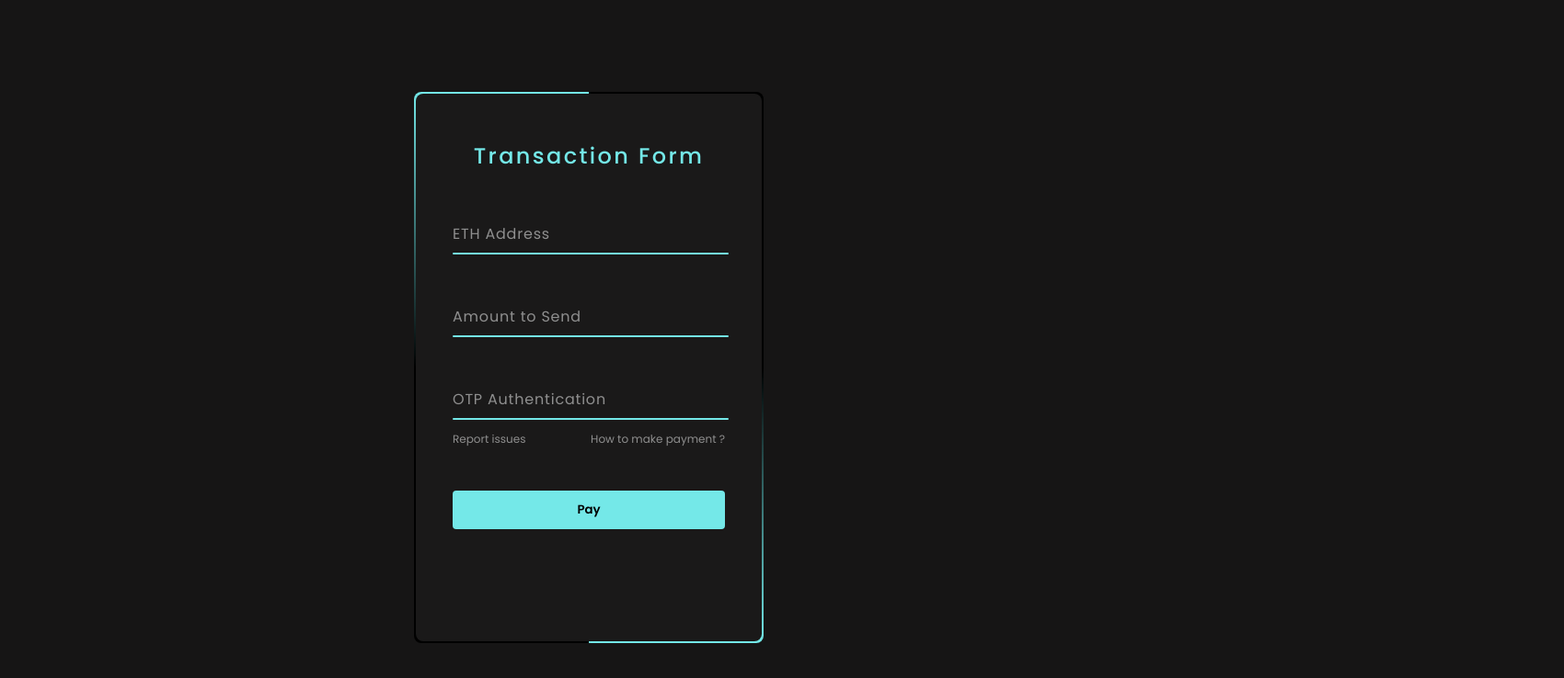
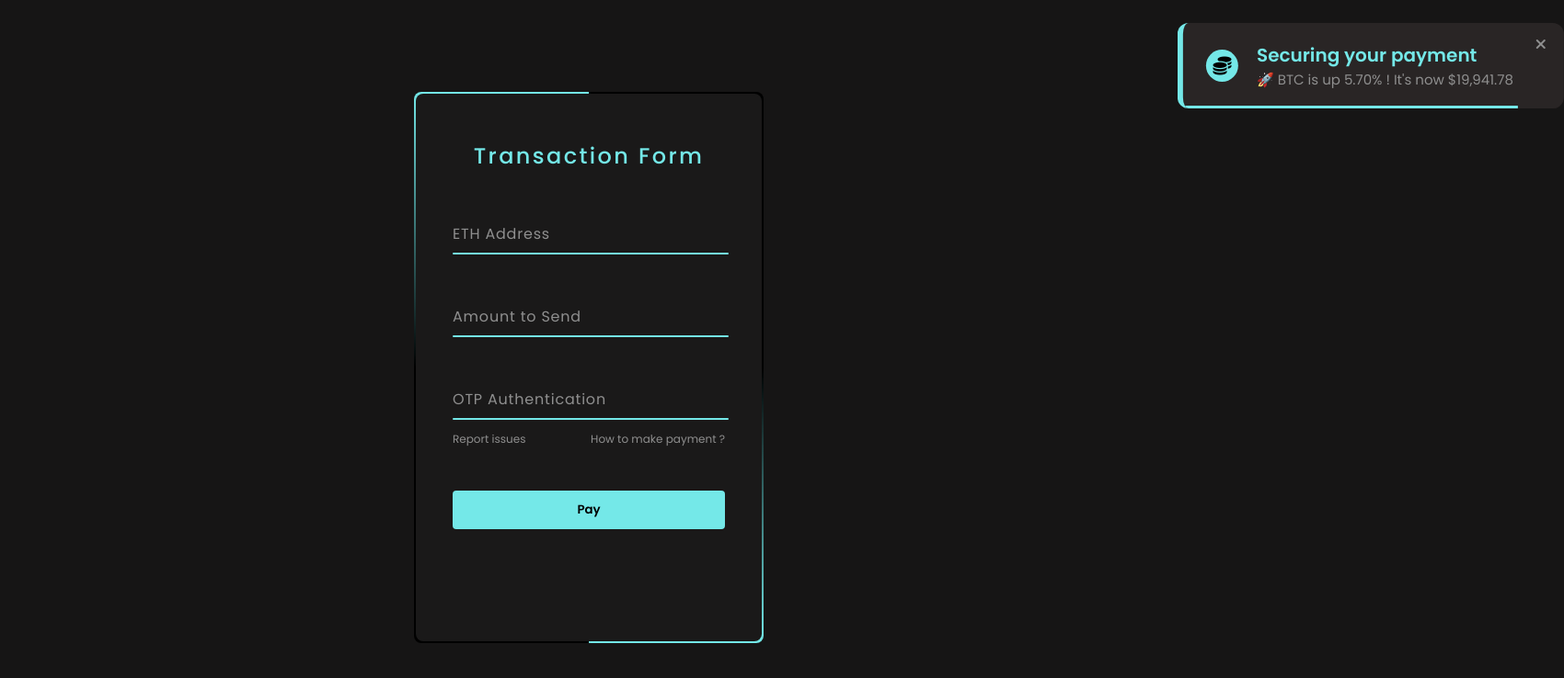
Before and after one commit to lihuicham/switcheo-code-challenge-2023, a plain HTML site: page src/problem2/index.html in a window 1280 px wide. Shown: the whole page at 92% size, 1700 px wide, since content can reach past the window. Drawn offline with Linux system fonts and the light colour scheme.

Commit message:
feat/toast notification completed

```diff
--- a/src/problem2/index.html
+++ b/src/problem2/index.html
@@ -5,9 +5,26 @@
     <meta http-equiv="X-UA-Compatible" content="IE=edge">
     <meta name="viewport" content="width=device-width, initial-scale=1.0">
     <title>Fancy Form</title>
+    <link rel="stylesheet" href="https://cdnjs.cloudflare.com/ajax/libs/font-awesome/6.0.0/css/all.min.css">
     <link rel="stylesheet" href="./style.css">
 </head>
 <body>
+
+    <!-- ======== TOAST NOTIFICATION ======== -->
+    <div class="toast">
+        <div class="toast-content">
+            <i class="fas fa-solid fa-coins coin"></i>
+            <div class="toast-message">
+                <span class="text text1">Securing your payment</span>
+                <span class="text text2"> 🚀 BTC is up 5.70% ! It's now $19,941.78</span>
+            </div>
+        <i class="fa-solid fa-xmark close"></i>
+
+        <div class="progress"></div>
+        </div>
+    </div>
+
+    <!-- ======== TRANSACTION FORM ======== -->
     <div class="box">
         <div class="form">
             <h2>Transaction Form</h2>
@@ -30,7 +47,7 @@
                 <a href="#">Report issues</a>
                 <a href="#">How to make payment ?</a>
             </div>
-            <input type="submit" value="Pay" name="pay-button">
+                <input type="submit" value="Pay" name="pay-button">
         </div>
     </div>
     <script src="./script.js"></script>
--- a/src/problem2/script.js
+++ b/src/problem2/script.js
@@ -1,5 +1,9 @@
 const button = document.querySelector('input[name="pay-button"]');
+const toast = document.querySelector('.toast');
+const closeIcon = document.querySelector('.close');
+const progress = document.querySelector('.progress');
 
+// Button ripple effect code - but not working
 button.addEventListener('click', function(e) {
     let x = e.clientX - e.target.offsetLeft;
     let y = e.clientY - e.target.offsetTop;
@@ -12,4 +16,26 @@ button.addEventListener('click', function(e) {
     setTimeout(() => {
         ripples.remove()
     }, 1000);
+});
+
+
+button.addEventListener('click', () => {
+    toast.classList.add('active');
+    progress.classList.add('active');
+
+    setTimeout(() => {
+        toast.classList.remove('active');
+    }, 4000) //1s = 1000 ms (animation time for progress is 4s)
+
+    setTimeout(() => {
+        progress.classList.remove('active');
+    }, 4300)
+});
+
+closeIcon.addEventListener('click', () => {
+    toast.classList.remove('active');
+
+    setTimeout(() => {
+        toast.classList.remove('active');
+    }, 300)
 })
--- a/src/problem2/style.css
+++ b/src/problem2/style.css
@@ -1,11 +1,13 @@
 @import url('https://fonts.googleapis.com/css2?family=Poppins:ital,wght@0,100;0,200;0,300;0,400;0,500;0,600;0,700;0,800;0,900;1,100;1,200;1,300;1,400;1,500;1,600;1,700;1,800;1,900&display=swap');
 
+/* ======== BASE ======== */
 :root {
     --dark-background: rgba(22, 21, 21, 1);
     --first-text-color: rgba(116, 232, 232, 1);
     --second-text-color: rgba(143, 143, 143, 1);
     --box-color: rgba(0, 0, 0, 1);
     --form-color: rgb(26, 25, 25);
+    --toast-color: rgb(41, 37, 37);
 }
 
 * {
@@ -21,7 +23,10 @@ body {
     align-items: center;
     min-height: 100vh;
     background-color: var(--dark-background);
+    overflow: hidden;
 }
+
+/* ======== TRANSACTION FORM CSS ======== */
 
 .box {
     position: relative;
@@ -168,14 +173,18 @@ input[type="submit"] {
     cursor: pointer;
 }
 
-input[type="submit"]:active {
+/* input[type="submit"]:active {
+    opacity: 0.8;
+} */
+
+input[type="submit"]:hover {
     opacity: 0.8;
 }
 
 
 input[type="submit"] span {
     position: absolute;
-    background: red;
+    background: white;
     transform: translate(-50%, -50%);
     pointer-events: none;
     border-radius: 50%;
@@ -200,3 +209,102 @@ input[type="submit"] span {
         opacity: 0;
     }
 }
+
+/* ======== TOAST NOTIFICATION CSS ======== */
+
+.toast {
+    position: absolute;
+    top: 25px;
+    right: 30px;
+    border-radius: 12px;
+    background: var(--toast-color);
+    padding: 20px 35px 20px 25px;
+    border-left: 6px solid var(--first-text-color);
+    overflow: hidden;
+    transform: translateX(calc(100% + 30px)); /* add 30px cos of right: 30px*/
+    transition: all 0.5s cubic-bezier(0.68, -0.55, 0.265, 1.35);
+}
+
+.toast.active {
+    transform: translateX(0%);
+}
+
+.toast .toast-content {
+    display: flex;
+    align-items: center;
+}
+
+.toast-content .coin {
+    display: flex;
+    align-items: center;
+    justify-content: center;
+    height: 35px;
+    width: 35px;
+    background-color: var(--first-text-color);
+    color: var(--box-color);
+    font-size: 20px;
+    border-radius: 50%;
+}
+
+.toast-content .toast-message {
+    display: flex;
+    flex-direction: column;
+    margin: 0 20px
+}
+
+.toast-message .text {
+    font-size: 20px;
+}
+
+.toast-message .text.text1 {
+    color: var(--first-text-color);
+    font-weight: 600;
+}
+
+.toast-message .text.text2 {
+    color: var(--second-text-color);
+    font-size: 15px;
+    font-weight: 400;
+}
+
+.toast .close {
+    position: absolute;
+    top: 10px;
+    right: 15px;
+    padding: 5px;
+    cursor: pointer;
+    color: var(--second-text-color);
+}
+
+.toast .close:hover {
+    color: var(--first-text-color);
+}
+
+.toast .progress {
+    position: absolute;
+    bottom: 0;
+    left: 0;
+    height: 3px;
+    width: 100%;
+    background: var(--toast-color);
+}
+
+.toast .progress:before {
+    content: '';
+    position: absolute;
+    bottom: 0;
+    right: 50px;
+    height: 100%;
+    width: 100%;
+    background-color: var(--first-text-color);
+}
+
+.progress.active:before{
+    animation: progress 4s linear forwards;
+}
+
+@keyframes progress {
+    100% {
+        right: 100%;
+    }
+}
```
